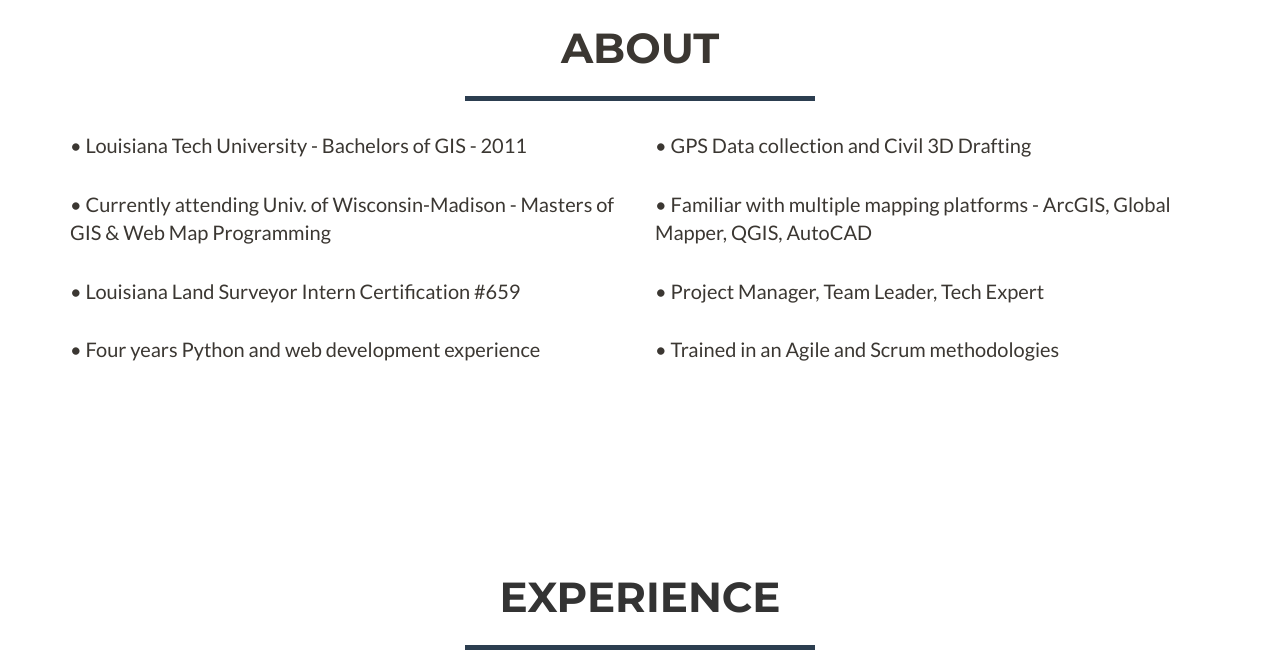
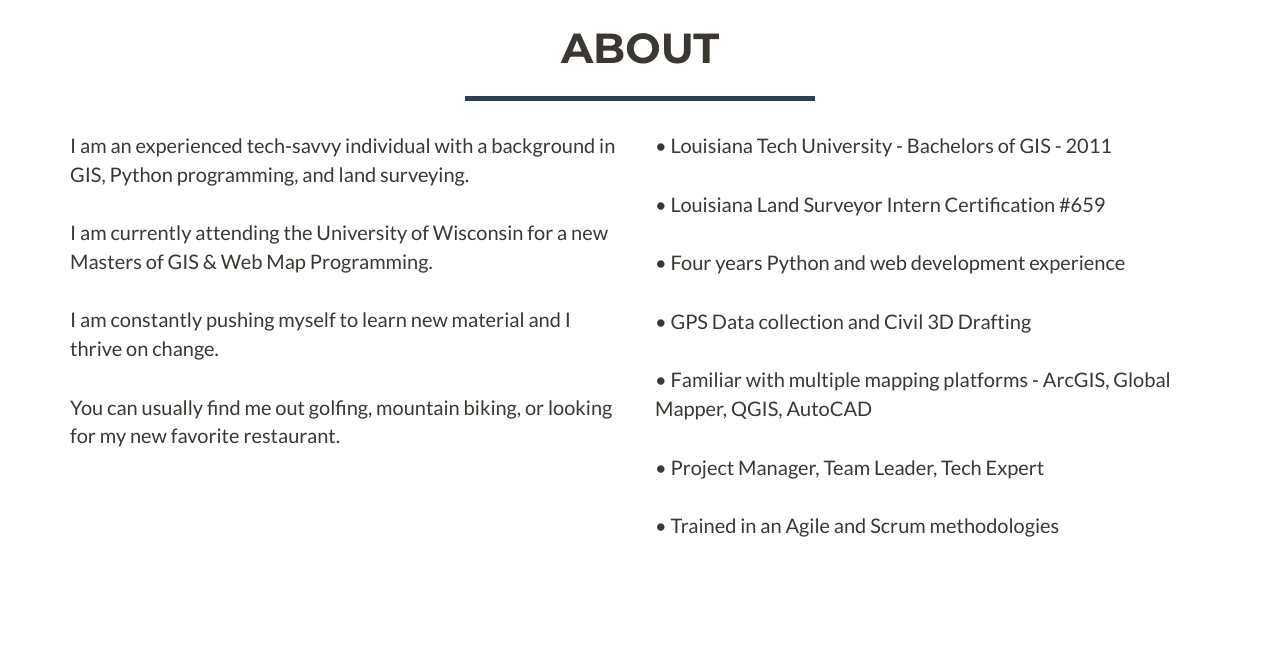
Before and after one commit to spatterson82/portfolio, a website: page index.html in a window 1280 px wide. Shown: the part 1060-1718 px from the top of the page. Drawn offline with nearby package versions, Linux system fonts and the light colour scheme.

Commit message:
Updated page for personal information.

```diff
--- a/index.html
+++ b/index.html
@@ -93,15 +93,26 @@
             </div>
             <div class="row">
                 <div class="col-md-6">
+                    <p>I am an experienced tech-savvy individual
+                        with a background in GIS, Python programming,
+                        and land surveying.</p>
+                    <br>
+                    <p>I am currently attending the University of Wisconsin
+                        for a new Masters of GIS & Web Map Programming.</p>
+                    <br>
+                    <p>I am constantly pushing myself to learn new material
+                        and I thrive on change.</p>
+                    <br>
+                    <p>You can usually find me out golfing, mountain biking,
+                        or looking for my new favorite restaurant.</p>
+                </div>
+                <div class="col-md-6">
                     <p>• Louisiana Tech University - Bachelors of GIS - 2011</p>
-                    <br>
-                    <p>• Currently attending Univ. of Wisconsin-Madison - Masters of GIS & Web Map Programming</p>
                     <br>
                     <p>• Louisiana Land Surveyor Intern Certification #659</p>
                     <br>
                     <p>• Four years Python and web development experience</p>
-                </div>
-                <div class="col-md-6">
+                    <br>
                     <p>• GPS Data collection and Civil 3D Drafting</p>
                     <br>
                     <p>• Familiar with multiple mapping platforms - ArcGIS, Global Mapper, QGIS, AutoCAD</p>
```
